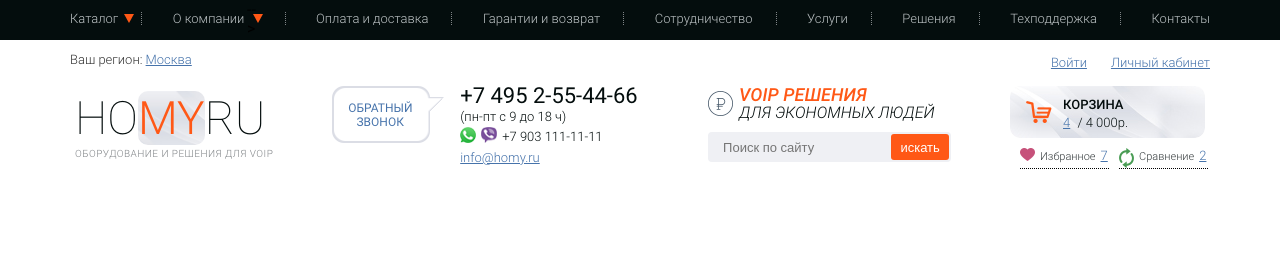
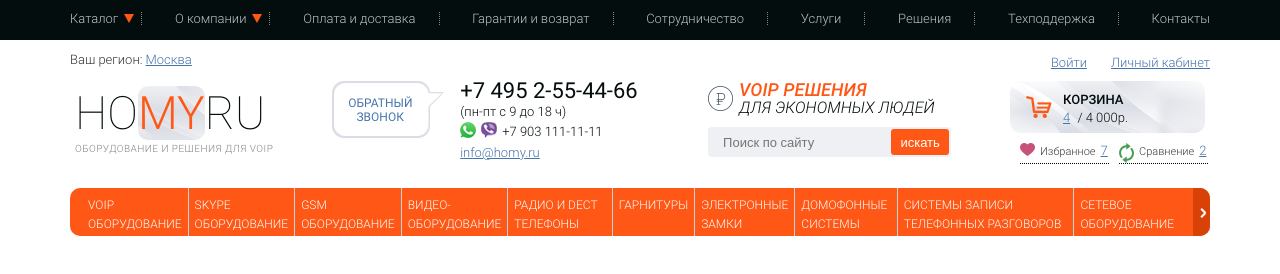
Before and after one commit to AsgurDjons/testovoe, a website: page src/index.html in a window 1280 px wide. Drawn offline with Linux system fonts and the light colour scheme.

Commit message:
submenu
green feature button

```diff
--- a/src/index.html
+++ b/src/index.html
@@ -13,41 +13,52 @@
             <div class="container">
                 <ul class="menu">
                     <li class="menu__item">
-                        <a class="menu__item_a" href="#">
+                        <a class="menu__link" href="#">
                             Каталог
                             <span class="menu-arrow arrow"></span>
                         </a>
-                        <ul class="submenu">
-                            <li class="submenu__item">
-                                <a class="submenu__item_a" href="#">Пункт №1</a>
-                            </li>
-                            <li class="submenu__item">
-                                <a class="submenu__item_a" href="#">Пункт №2</a>
-                            </li>
-                        </ul>
                     </li>
                     <li class="menu__item">
-                        <a class="menu__item_a" href="#">
+                        <a class="menu__link" href="#">
                             О компании
                             <span class="menu-arrow arrow"></span>
                         </a>
-                        <ul class="submenu">
-                            <li class="submenu__item">
-                                <a class="submenu__item_a" href="#">Пункт №1</a>
-                            </li>
-                            <li class="submenu__item">
-                                <a class="submenu__item_a" href="#">Пункт №2</a>
-                            </li>
-                        </ul>
-                        <!-- <--      link --> -->
                     </li>
-                    <li class="menu__item"><a class="menu__item_a" href="#">Оплата и доставка</a></li>
-                    <li class="menu__item"><a class="menu__item_a" href="#">Гарантии и возврат</a></li>
-                    <li class="menu__item"><a class="menu__item_a" href="#">Сотрудничество</a></li>
-                    <li class="menu__item"><a class="menu__item_a" href="#">Услуги</a></li>
-                    <li class="menu__item"><a class="menu__item_a" href="#">Решения</a></li>
-                    <li class="menu__item"><a class="menu__item_a" href="#">Техподдержка</a></li>
-                    <li class="menu__item"><a class="menu__item_a" href="#">Контакты</a></li>
+                    <li class="menu__item">
+                        <a class="menu__link" href="#">
+                            Оплата и доставка
+                        </a>
+                    </li>
+                    <li class="menu__item">
+                        <a class="menu__link" href="#">
+                            Гарантии и возврат
+                        </a>
+                    </li>
+                    <li class="menu__item">
+                        <a class="menu__link" href="#">
+                            Сотрудничество
+                        </a>
+                    </li>
+                    <li class="menu__item">
+                        <a class="menu__link" href="#">
+                            Услуги
+                        </a>
+                    </li>
+                    <li class="menu__item">
+                        <a class="menu__link" href="#">
+                            Решения
+                        </a>
+                    </li>
+                    <li class="menu__item">
+                        <a class="menu__link" href="#">
+                            Техподдержка
+                        </a>
+                    </li>
+                    <li class="menu__item">
+                        <a class="menu__link" href="#">
+                            Контакты
+                        </a>
+                    </li>
                 </ul>
             </div>
         </nav>
@@ -138,5 +149,71 @@
             </div>
         </div>
     </header>
+    <section class="goods container">
+        <div class="sub-menu">
+            <ul>
+                <li>
+                    <a href="#">
+                        VOIP
+                        ОБОРУДОВАНИЕ
+                    </a>
+                </li>
+                <li>
+                    <a href="#">
+                        SKYPE
+                        ОБОРУДОВАНИЕ
+                    </a>
+                </li>
+                <li>
+                    <a href="#">
+                        GSM
+                        ОБОРУДОВАНИЕ
+                    </a>
+                </li>
+                <li>
+                    <a href="#">
+                        ВИДЕО-
+                        ОБОРУДОВАНИЕ
+                    </a>
+                </li>
+                <li>
+                    <a href="#">
+                        РАДИО И DECT
+                        ТЕЛЕФОНЫ
+                    </a>
+                </li>
+                <li>
+                    <a href="#">
+                        ГАРНИТУРЫ
+                    </a>
+                </li>
+                <li>
+                    <a href="#">
+                        ЭЛЕКТРОННЫЕ
+                        ЗАМКИ
+                    </a>
+                </li>
+                <li>
+                    <a href="#">
+                        ДОМОФОННЫЕ
+                        СИСТЕМЫ
+                    </a>
+                </li>
+                <li>
+                    <a href="#">
+                        СИСТЕМЫ ЗАПИСИ
+                        ТЕЛЕФОННЫХ РАЗГОВОРОВ
+                    </a>
+                </li>
+                <li>
+                    <a href="#">
+                        СЕТЕВОЕ
+                        ОБОРУДОВАНИЕ
+                    </a>
+                </li>
+            </ul>
+            <button class="sub-menu_btn"><div class="doggles"></div></button>
+        </div>
+    </section>
 </body>
 </html>
--- /dev/null
+++ b/src/sass/blocks/_goods.scss
@@ -0,0 +1,3 @@
+.goods {
+    position: relative;
+}
--- a/src/sass/blocks/_header.scss
+++ b/src/sass/blocks/_header.scss
@@ -1,3 +1,7 @@
+header {
+    position: relative;
+    height: 188px;
+}
 .block-1 {
     position: relative;
     top: 52px;
@@ -20,9 +24,10 @@
         }
     }
     .promo {
+        position: relative;
         display: flex;
         justify-content: space-between;
-        padding-top: 10px;
+        padding-top: 5px;
         position: relative;
         margin: 5px;
         &__logo {
@@ -80,6 +85,7 @@
             }
         }
         &__schedule {
+            position: relative;
             width: 189px;
             height: 80px;
             .phone {
--- a/src/sass/blocks/_menu.scss
+++ b/src/sass/blocks/_menu.scss
@@ -4,6 +4,7 @@ nav {
     min-width: 100%;
     height: 40px;
     background: #040d0d;
+    z-index: 10;
     .menu {
         display: flex;
         justify-content: space-between;
@@ -17,11 +18,6 @@ nav {
             padding-left: 23px;
             height: 13px;
             border-right: 1px dotted #7f8486;
-            &_a {
-                @include menu_a;
-                position: relative;
-                width: 100%;
-            }
             img {
                 padding-left: 10px;
                 width: 9px;
@@ -44,30 +40,91 @@ nav {
                 border-right: 5px solid transparent;
                 border-left: 5px solid transparent;
             }
-            .submenu {
-                display: none;
-                position: absolute;
-                top: 12px;
-                &__item {
-                    display: block;
-                    min-width: 120px;
-                    height: 40px;
-                    list-style-type: none;
-                    background-color: #040d0d;
-                    border-bottom: 1px solid #e3e5eb;
-
-                    &_a {
-                        @include menu_a;
-                        padding-top: 10px;
-                        &:last-child {
-                            padding-top: 20px;
-                        }
-                    }
-                }
+        }
+        &__link {
+             @include menu_a;
+            position: relative;
+            width: 100%;
+        }
+    }
+}
+.sub-menu {
+    position: relative;
+    ul {
+        position: relative;
+        display: flex;
+        height: 48px;
+        background-color: $general;
+        border-radius: 10px;
+        li {
+            border-right: 1px solid #c8d4dc;
+            padding: 6px;
+            list-style: none;
+            &:hover {
+                background-color: #ff743d;
+                cursor: pointer;
             }
-            &:hover .submenu {
-                display: block;
+            &:first-child {
+                padding-left: 18px;
+                border-radius: 10px 0px 0px 10px;
+            }
+            &:last-child {
+                border-right: none;
+                padding-right: 36px;
+                border-radius: 0px 10px 10px 0px;
+            }
+            a {
+                font-size: 12px;
+                font-weight: 300;
+                text-transform: uppercase;
+                text-decoration: none;
+                color: #ffffff;
             }
         }
     }
 }
+.doggles {
+    width: 10px;
+    height: 10px;
+    &::before {
+        content: "";
+        position: absolute;
+        top: 50%;
+        right: 3px;
+        transform: rotate(45deg) translateY(-50%) translateX(-2px);
+        width: 6px;
+        height: 2px;
+        background: #fff;
+        transition:2s all;
+    }
+    &::after {
+        content: "";
+        position: absolute;
+        top: 50%;
+        right: 3px;
+        transform: rotate(-45deg) translateY(50%) translateX(-2px);
+        width: 6px;
+        height: 2px;
+        background: #fff;
+        transition:2s all;
+    }
+    &:hover {
+        &::before{
+            background: green;
+        }
+        &::after {
+            background: green;
+        }
+    }
+}
+.sub-menu_btn {
+    position: absolute;
+    top: 0;
+    right: 0;
+    width: 17px;
+    height: 48px;
+    background: #d94206;
+    border: none;
+    border-radius: 0px 10px 10px 0px;
+    cursor: pointer;
+}
--- a/src/sass/style.scss
+++ b/src/sass/style.scss
@@ -13,3 +13,4 @@ body {
 @import './blocks/form';
 @import './blocks/button';
 @import './blocks/header';
+@import './blocks/goods';
```
Also changed, not shown: src/css/style.min.css.
